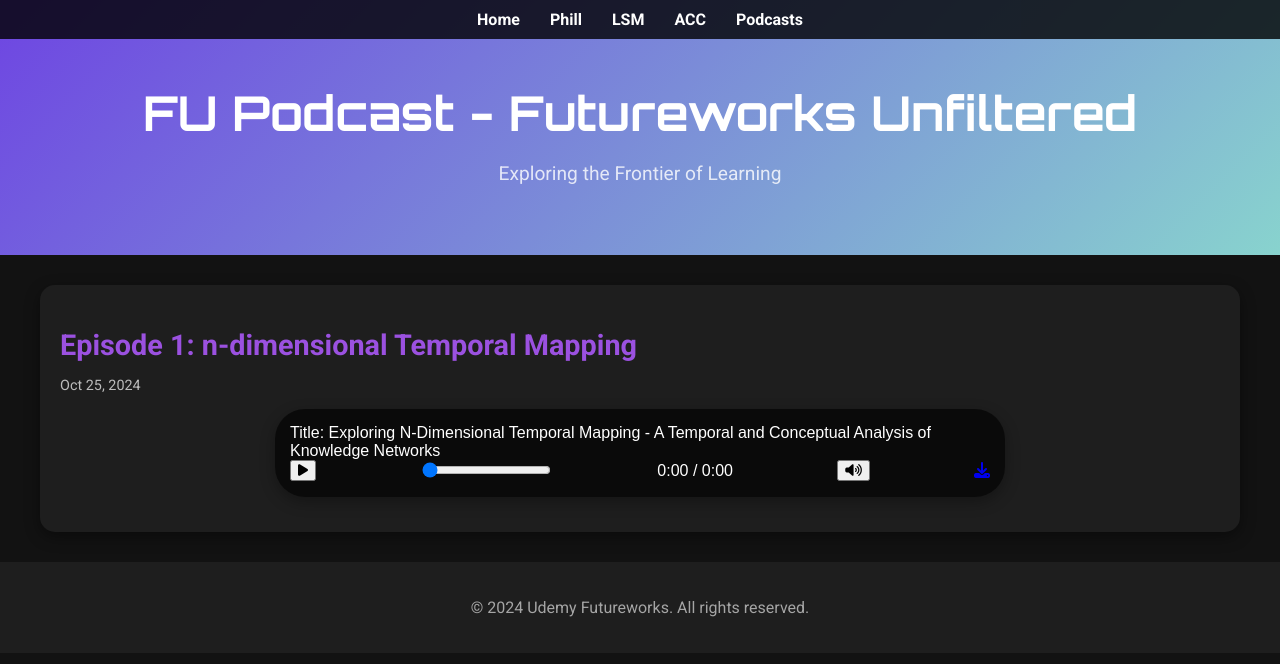
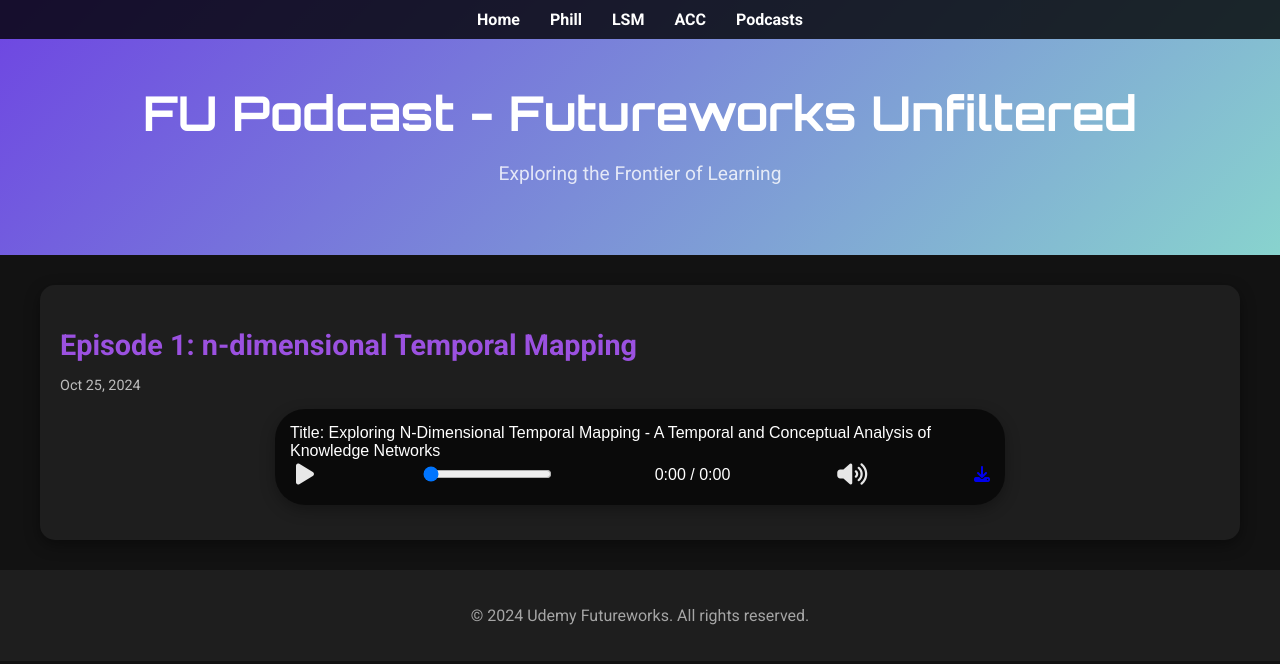
Before and after one commit to steviereynolds/futureworks.github.io, a Jekyll site: the page built from podcast/index.html, in a window 1280 px wide. Shown: the top 664 px of the page. Built offline with Jekyll 4.4.1, drawn with Linux system fonts in a browser that asks for light colours.

Commit message:
Update index.html

```diff
--- a/podcast/index.html
+++ b/podcast/index.html
@@ -78,6 +78,16 @@
       font-family: Arial, sans-serif;
     }
 
+    .control-btn {
+      background: none;
+      border: none;
+      color: rgba(255, 255, 255, 0.9); /* Off-white color */
+      font-size: 24px;
+      cursor: pointer;
+      position: relative;
+    }
+
+
     /* Player Controls */
     .player-controls {
       display: flex;
@@ -91,6 +101,39 @@
     .volume-control {
       position: relative;
     }
+    .volume-slider{
+      transform: rotate(-90deg); /* Rotate to vertical */
+    }
+
+    .volume-slider {
+  transform: rotate(-90deg); /* Rotate to vertical */
+  width: 65px; /* Slider height will be width due to rotation */
+  cursor: pointer;
+  -webkit-appearance: none;
+  appearance: none;
+  background-color: rgba(0, 0, 0, 0.2);
+  height: 5px;
+  border-radius: 5px;
+  z-index:2
+}
+
+.volume-slider::-webkit-slider-thumb {
+  -webkit-appearance: none;
+  appearance: none;
+  width: 10px;
+  height: 10px;
+  border-radius: 50%;
+  background: rgba(0, 0, 0, 0.8); /* Off-white thumb with some opacity */
+  cursor: pointer;
+}
+
+.volume-slider::-moz-range-thumb {
+  width: 10px;
+  height: 10px;
+  border-radius: 50%;
+  background: rgba(0, 0, 0, 0.8);
+  cursor: pointer;
+}
 
     /* Volume Slider Container with Background */
     .volume-slider-container {
@@ -157,7 +200,7 @@
           <div class="volume-control">
             <button id="volumeBtn1" class="control-btn"><i class="fa-solid fa-volume-high"></i></button>
             <div id="volume-slider-container1" class="volume-slider-container">
-              <input type="range" id="volumeSlider1" min="0" max="1" step="0.01" value="1">
+              <input type="range" class="volume-slider" id="volumeSlider1" min="0" max="1" step="0.01" value="1">
             </div>
           </div>
 
```
